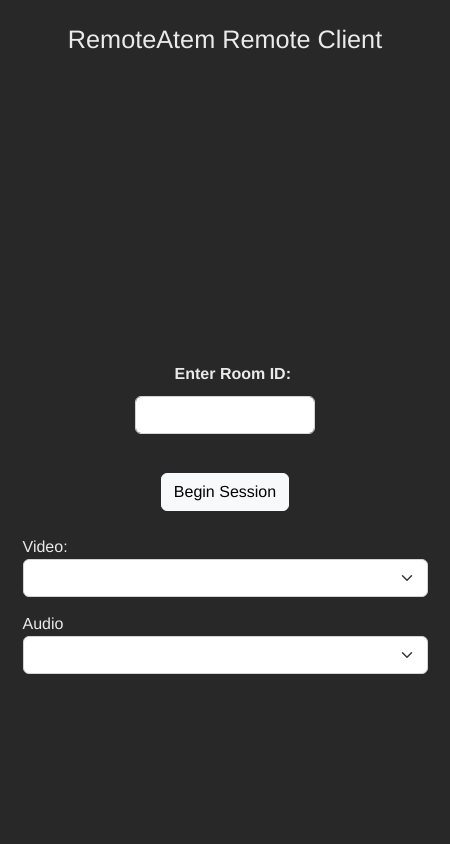
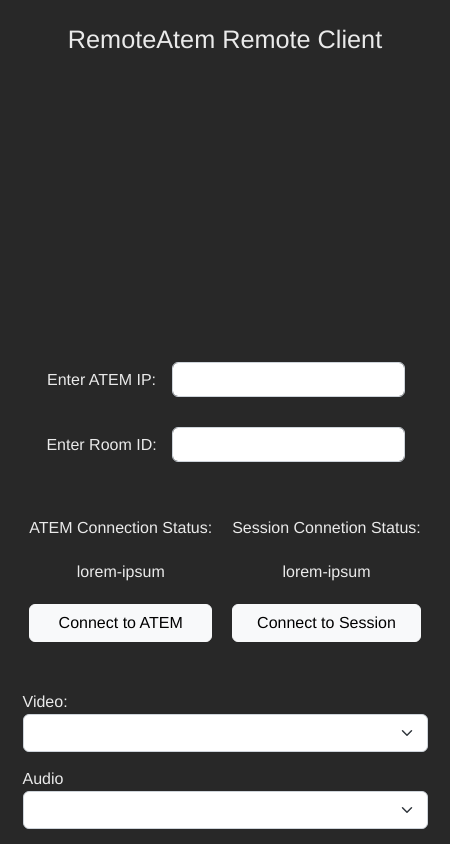
Before and after one commit to ramiv212/remoteatem, an Electron app: page local/index.html in a window 450 px wide. Drawn offline with nearby package versions, Linux system fonts and the light colour scheme; no server answers.

Commit message:
aesthetic changes to local client

```diff
--- a/local/index.html
+++ b/local/index.html
@@ -25,13 +25,34 @@
             </div>
 
             <span id="error-message"></span>
-            <div style="width: 40%; display: flex; flex-direction:column; gap: 10px;margin-bottom: 15px;">
-                <span style="font-weight: 800; width: 200px; text-align: center;">Enter Room ID:&nbsp;</span>
-                <input type="text" class="form-control" id="room-id-input">
+            <div style="width: 80%; display: flex; flex-direction:row; gap: 10px;margin-bottom: 30px;">
+                <span style="width: 190px; text-align: left;" class="center">Enter ATEM IP:&nbsp;</span>
+                <input type="text" class="form-control center" id="room-id-input">
+            </div>
+
+            <div style="width: 80%; display: flex; flex-direction:row; gap: 10px;margin-bottom: 30px;">
+                <span style="width: 190px; text-align: left;" class="center">Enter Room ID:&nbsp;</span>
+                <input type="text" class="form-control center" id="room-id-input">
             </div><br>
 
-            <button type="button" class="btn btn-light" id="begin-session-button">Begin Session</button>
-            <br>
+            <div id="status-grid">
+                <div style="grid-column-start: 1; grid-row-start: 1;">
+                    ATEM Connection Status:
+                </div>
+                <div style="grid-column-start: 2; grid-row-start: 1;">
+                    Session Connetion Status:
+                </div>
+                <div id="atem-connection-status" class="center">
+                    lorem-ipsum
+                </div>
+                <div id="session-connection-status" class="center">
+                    lorem-ipsum
+                </div>
+                <button type="button" class="btn btn-light" id="begin-session-button" style="grid-column-start: 1; grid-row-start:3;">Connect to ATEM</button>
+                <button type="button" class="btn btn-light" id="begin-session-button" style="grid-column-start: 2; grid-row-start:3;">Connect to Session</button>
+            </div>
+
+            <br><br>
 
             <div style="width: 90%;">
                 Video: <select id="camera-select" class="form-select" style="margin-bottom: 15px;"></select>
--- a/local/styles.css
+++ b/local/styles.css
@@ -26,3 +26,23 @@ body {
     width: calc(200px * 1.78);
     border-radius: 6px;
 }
+
+
+.form-control {
+    height: 35px;
+}
+
+
+.center {
+    display: flex;
+    align-items: center;
+    justify-content: center;
+}
+
+
+#status-grid {
+    display: grid;
+    gap: 20px;
+    grid-template-columns: repeat(2);
+    grid-template-rows: repeat(2);
+}
```
